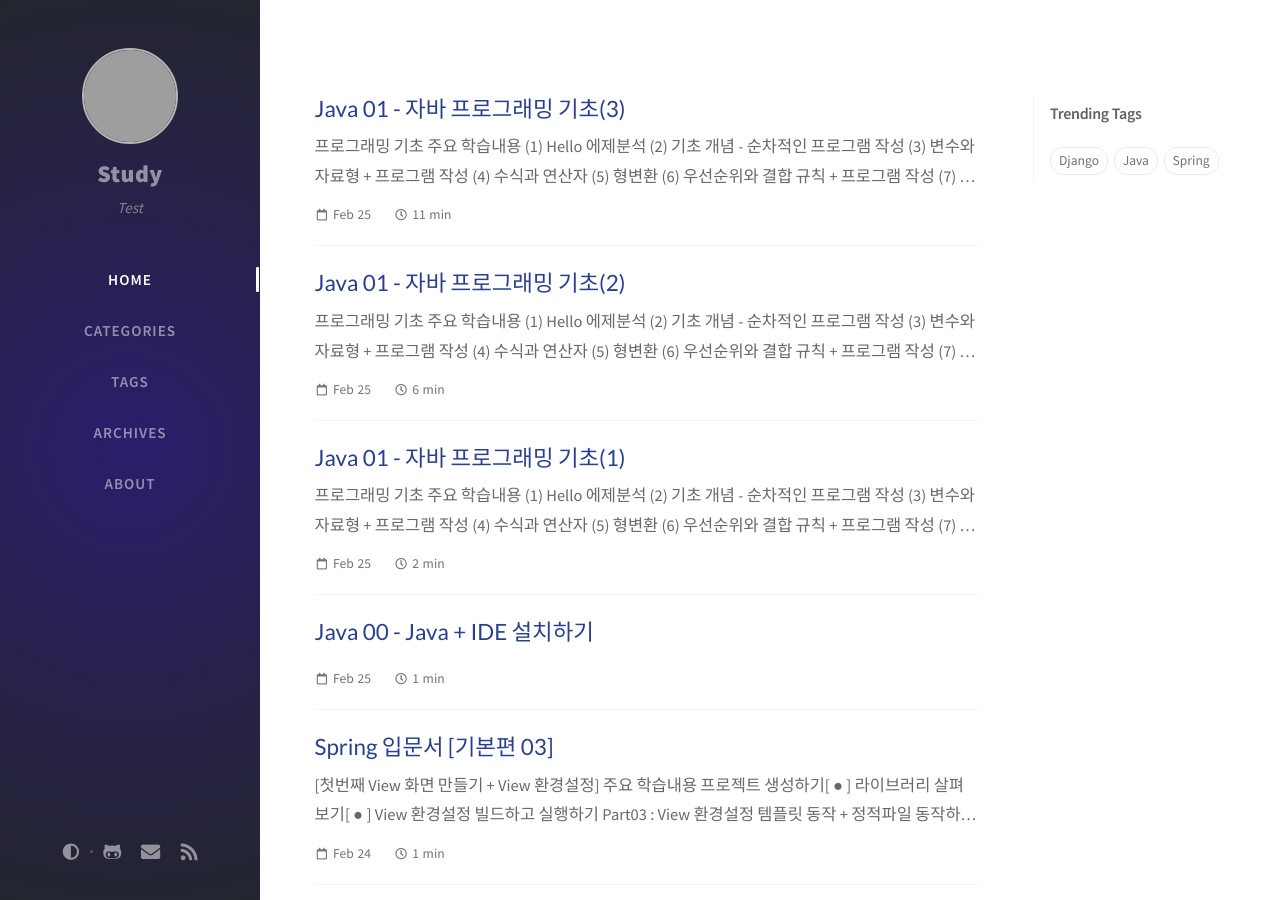
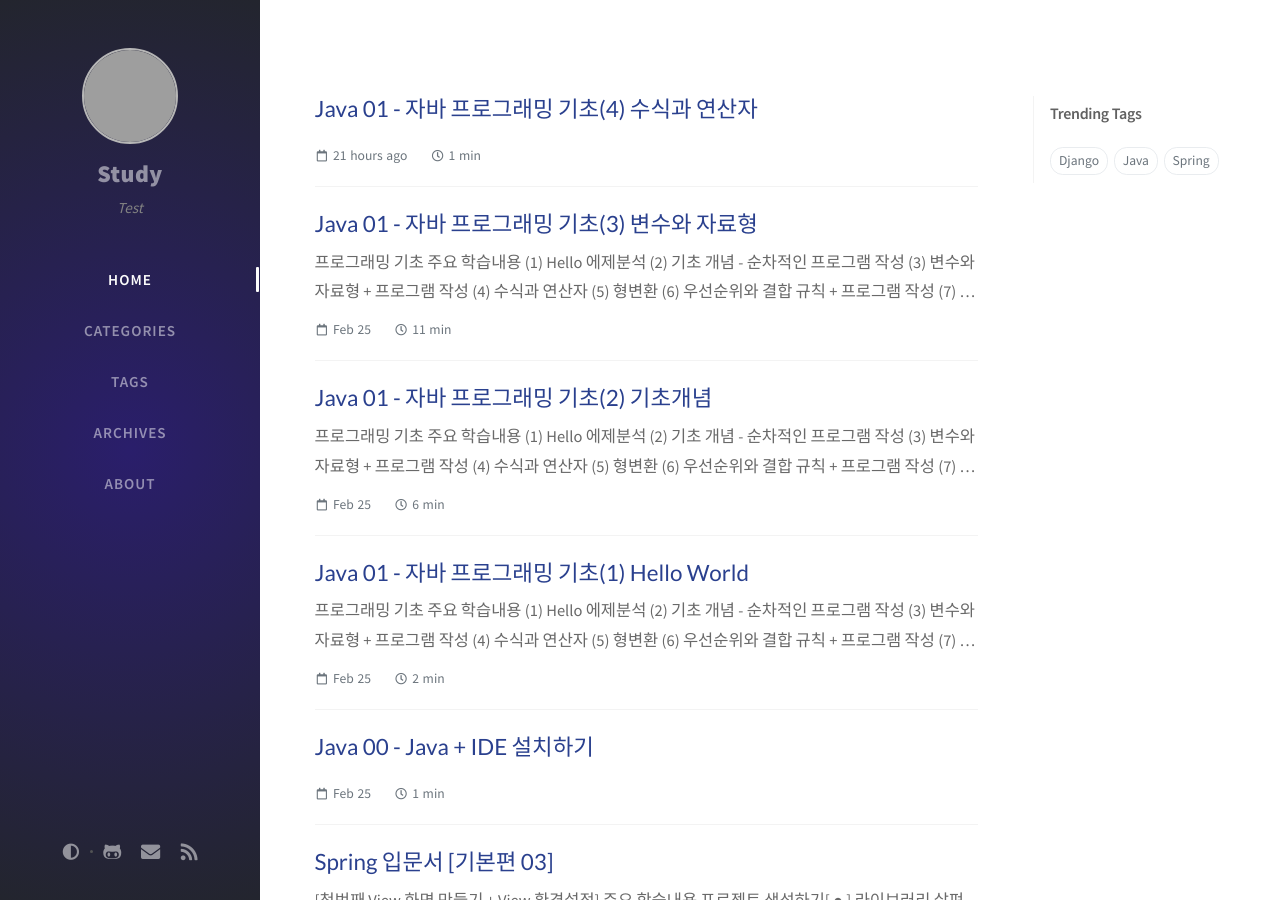
Before and after one commit to ksm0207/ksm0207.github.io, a Jekyll site: the page built from index.html, in a window 1280 px wide and 900 px high. Built offline with Jekyll 4.4.1, drawn with Linux system fonts in a browser that asks for light colours; nearby versions of some CDN libraries; the list of posts is cut into pages by our own code; comment, search, counter and statistics services are not loaded; some of the changed text lies outside the part shown; grey boxes are pictures that could not be loaded.

Commit message:
Java 타이틀 변경

```diff
--- a/_posts/2021-02-26-java01.md
+++ b/_posts/2021-02-26-java01.md
@@ -1,5 +1,5 @@
 ---
-title: Java 01 - 자바 프로그래밍 기초(1)
+title: Java 01 - 자바 프로그래밍 기초(1) Hello World
 author: Kim
 date: 2021-02-26 01:50 +0900   # 2019-08-20 19:34:00 0900
 categories : ["Java", ""]
--- a/_posts/2021-02-26-java02.md
+++ b/_posts/2021-02-26-java02.md
@@ -1,5 +1,5 @@
 ---
-title: Java 01 - 자바 프로그래밍 기초(2)
+title: Java 01 - 자바 프로그래밍 기초(2) 기초개념
 author: Kim
 date: 2021-02-26 02:09 +0900   # 2019-08-20 19:34:00 0900
 categories : ["Java", ""]
--- a/_posts/2021-02-26-java03.md
+++ b/_posts/2021-02-26-java03.md
@@ -1,5 +1,5 @@
 ---
-title: Java 01 - 자바 프로그래밍 기초(3)
+title: Java 01 - 자바 프로그래밍 기초(3) 변수와 자료형
 author: Kim
 date: 2021-02-26 02:54 +0900   # 2019-08-20 19:34:00 0900
 categories : ["Java", ""]
--- /dev/null
+++ b/_posts/2021-03-02-java04.md
@@ -0,0 +1,8 @@
+---
+title: Java 01 - 자바 프로그래밍 기초(4) 수식과 연산자
+author: Kim
+date: 2021-03-02 09:41 +0900   # 2019-08-20 19:34:00 0900
+categories : ["Java", ""]
+tags: [Java,null]
+comments : true
+---
```
